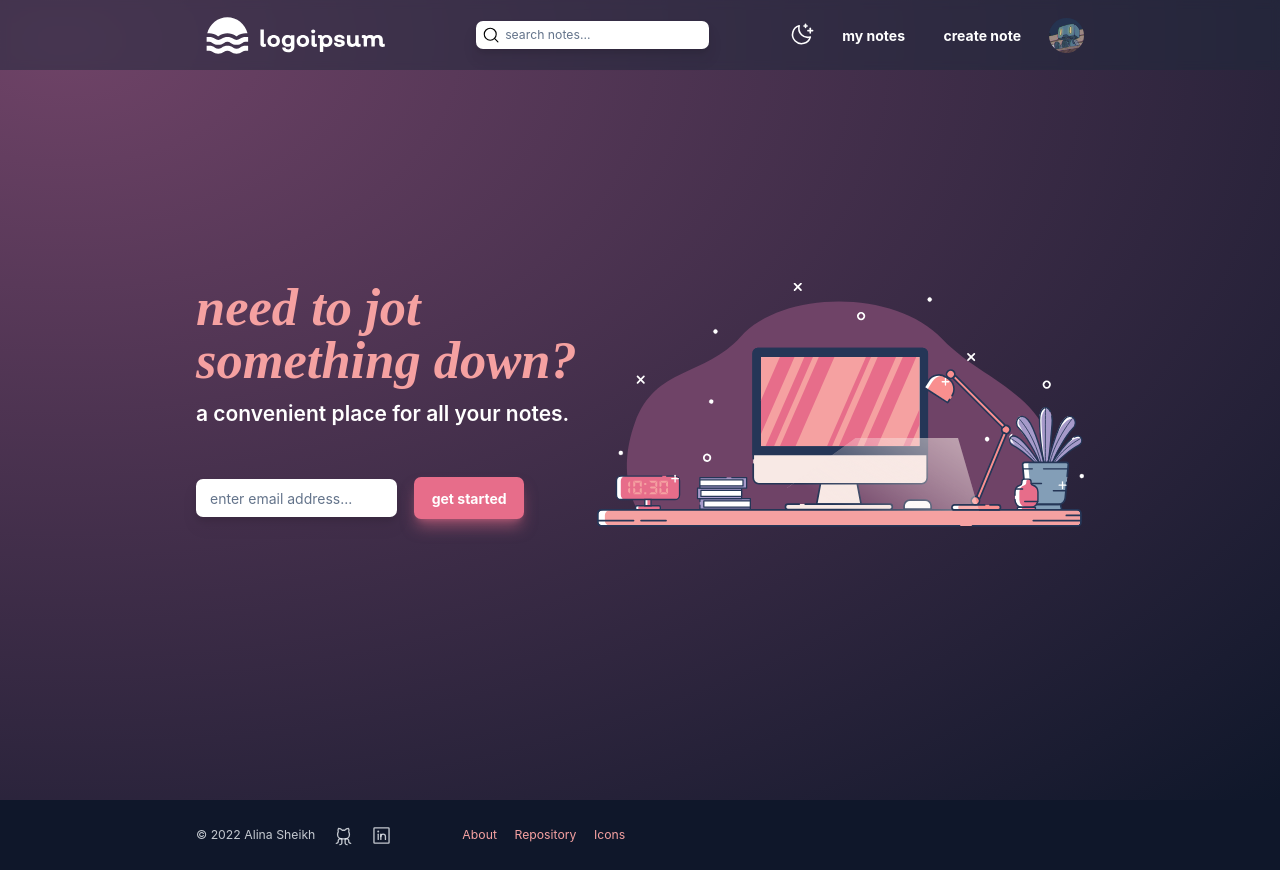
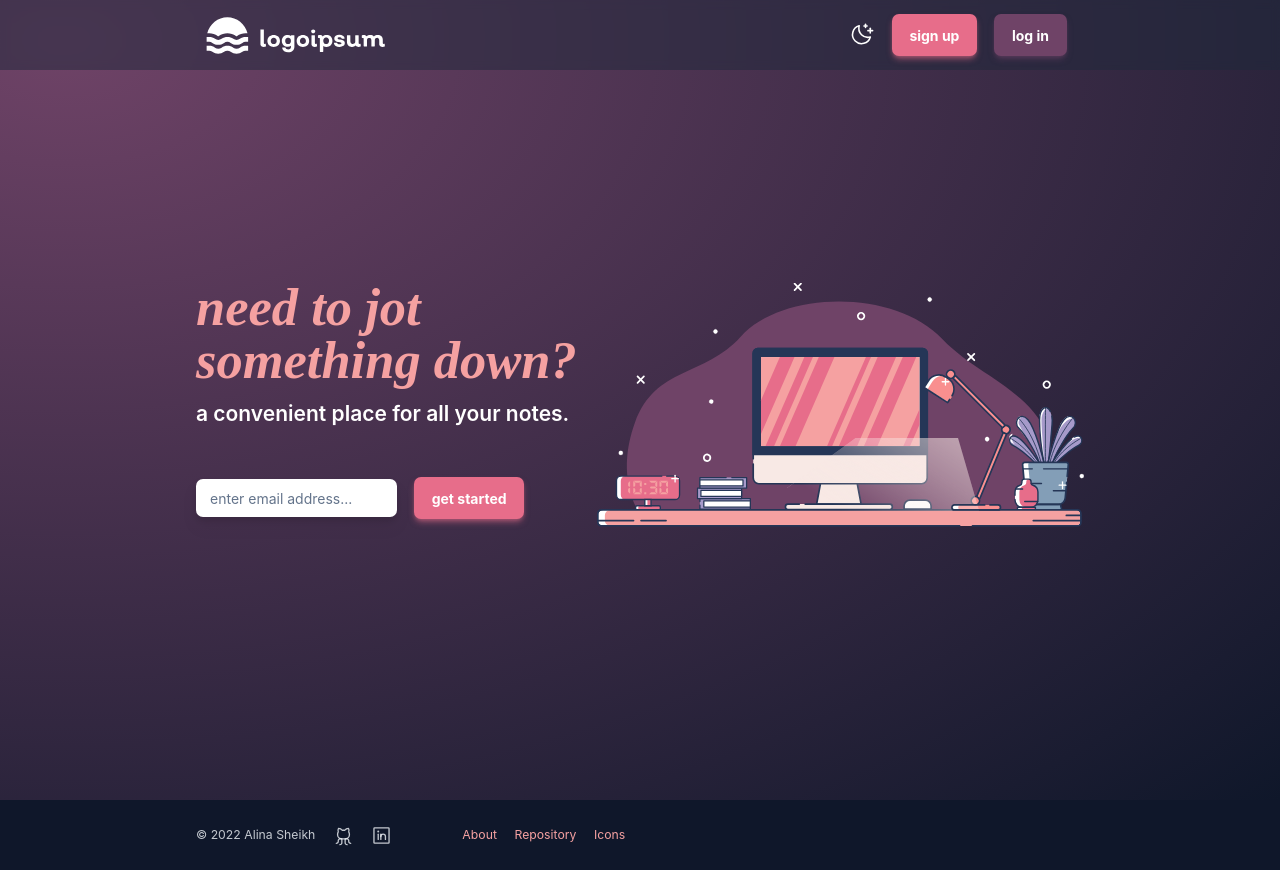
Before and after one commit to alshei/notepad-v2, a React (Create React App) app: page / in a window 1280 px wide. Built offline with nearby package versions, Linux system fonts and the light colour scheme.

Commit message:
logged out navbar

```diff
--- a/src/components/Buttons/index.js
+++ b/src/components/Buttons/index.js
@@ -2,7 +2,15 @@ import React from "react";
 
 export const Primary = ({ option, link }) => {
   return (
-    <div className="flex items-center rounded-lg pr-5 pl-5 pt-3 pb-3 font-bold bg-bubblegum shadow-lg shadow-bubblegum/50 hover:bg-apricot hover:shadow-apricot/50 text-white">
+    <div className="flex items-center rounded-lg pr-5 pl-5 pt-3 pb-3 font-bold bg-bubblegum shadow-md shadow-bubblegum/50 hover:bg-apricot hover:shadow-apricot/50 text-white">
+      <a href={link}>{option}</a>
+    </div>
+  );
+};
+
+export const Secondary = ({ option, link }) => {
+  return (
+    <div className="flex items-center rounded-lg pr-5 pl-5 pt-3 pb-3 font-bold bg-mauve shadow-md shadow-mauve/50 hover:bg-lavender hover:shadow-lavender/50 text-white">
       <a href={link}>{option}</a>
     </div>
   );
@@ -10,7 +18,7 @@ export const Primary = ({ option, link }) => {
 
 export const NavLink = ({ option, link }) => {
   return (
-    <div className="flex items-center rounded-lg pr-3 pl-3 pt-2 pb-2 font-bold hover:bg-slate-900/50">
+    <div className="flex items-center rounded-lg pr-3 pl-3 pt-2 pb-2 font-bold hover:bg-slate-900/50 text-white">
       <a href={link}>{option}</a>
     </div>
   );
--- a/src/components/Dropdown/index.js
+++ b/src/components/Dropdown/index.js
@@ -13,7 +13,7 @@ const Dropdown = ({ options }) => {
         <img
           src={icon}
           alt="profile"
-          className="flex items-center rounded-full w-10 h-10 cursor-pointer hover:outline outline-2"
+          className="flex items-center rounded-full w-10 h-10 cursor-pointer hover:outline outline-white outline-2"
           onClick={handleClick}
         />
 
--- a/src/components/Header/index.js
+++ b/src/components/Header/index.js
@@ -2,9 +2,9 @@ import React, { useState, useEffect } from "react";
 import { MagnifyingGlass, MoonStars, Sun } from "phosphor-react";
 import logo from "../../images/logo.svg";
 import Dropdown from "../Dropdown";
-import { NavLink } from "../Buttons";
+import { Primary, Secondary, NavLink } from "../Buttons";
 
-// for dropdown links
+// options for dropdown links
 const options = [
   { label: "edit profile", link: "#" },
   { label: "settings", link: "#" },
@@ -30,8 +30,9 @@ const Header = () => {
       </div>
 
       <div>
+        {/* WHEN USER IS LOGGED IN */}
         {/* search bar */}
-        <div className="flex items-center bg-white rounded-lg p-1.5 drop-shadow-lg text-black">
+        {/* <div className="flex items-center bg-white rounded-lg p-1.5 drop-shadow-lg text-black">
           <MagnifyingGlass size="1.3rem" />
           <input
             className="placeholder:text-slate-500 pl-1.5 pr-1.5 block sm:text-sm focus:outline-none"
@@ -39,7 +40,7 @@ const Header = () => {
             type="text"
             name="search"
           />
-        </div>
+        </div> */}
       </div>
 
       <div className="flex flex-row items-center gap-5 justify-between">
@@ -48,14 +49,20 @@ const Header = () => {
           {dark ? <MoonStars size="1.8rem" /> : <Sun size="1.8rem" />}
         </button>
 
+        {/* WHEN USER IS LOGGED IN */}
         {/* navigation links */}
-        <NavLink option="my notes" link="/mynotes" />
+        {/* <NavLink option="my notes" link="/mynotes" />
+        <NavLink option="create note" link="#" /> */}
 
-        <NavLink option="create note" link="#" />
+        {/* WHEN USER IS NOT LOGGED IN */}
+        {/* sign up and log in buttons */}
+        <Primary option="sign up" link="#" />
+        <Secondary option="log in" link="#" />
 
         <div>
+          {/* WHEN USER IS LOGGED IN */}
           {/* dropdown links */}
-          <Dropdown options={options} />
+          {/* <Dropdown options={options} /> */}
         </div>
       </div>
     </div>
```
